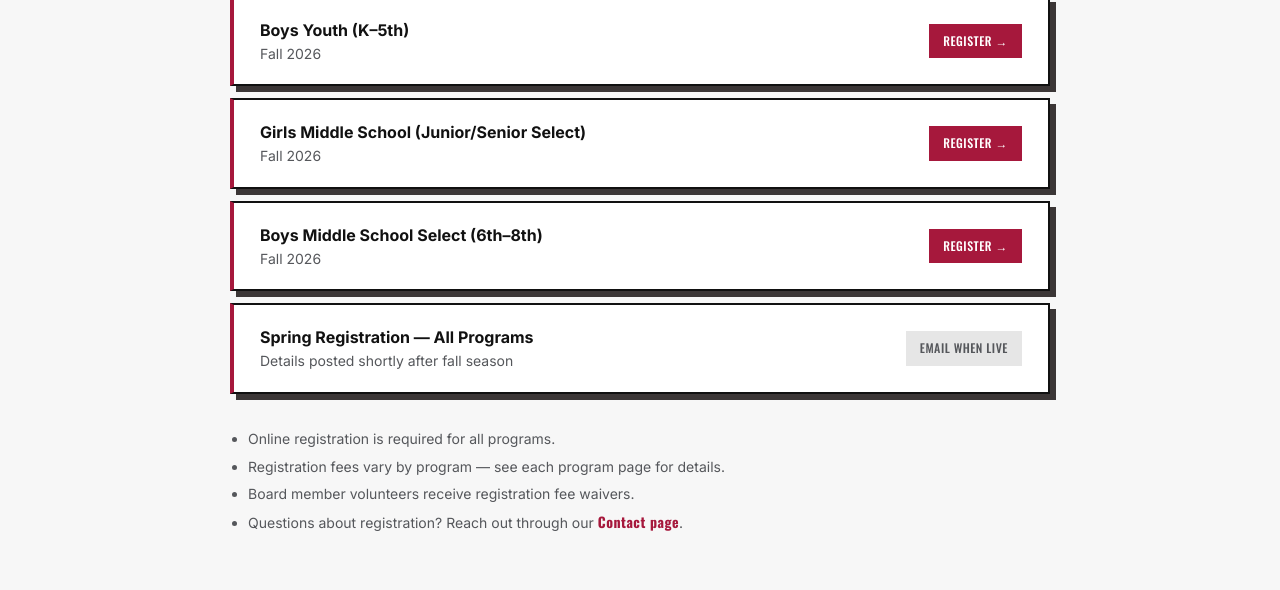
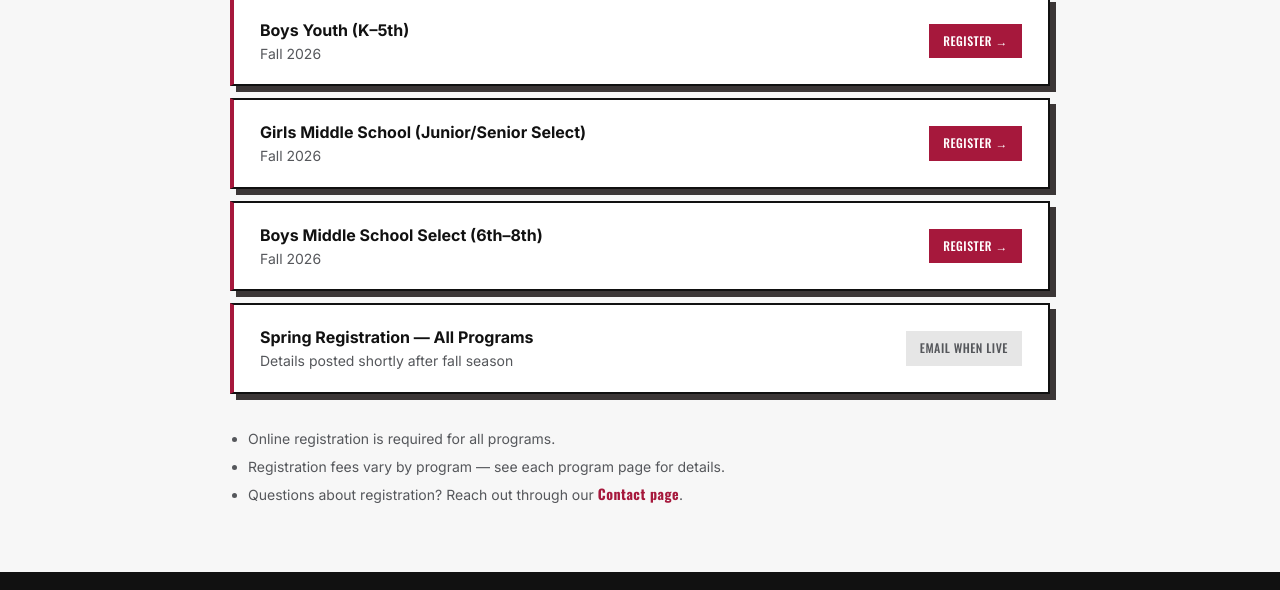
Before and after one commit to schmidtallen-byte/longhorns-youth-lax, a plain HTML site: page registration.html in a window 1280 px wide. Shown: the part 630-1220 px from the top of the page. Drawn offline with nearby package versions, Linux system fonts and the light colour scheme.

Commit message:
Add files via upload

```diff
--- a/registration.html
+++ b/registration.html
@@ -99,7 +99,6 @@
     <ul class="reg-note">
       <li>Online registration is required for all programs.</li>
       <li>Registration fees vary by program — see each program page for details.</li>
-      <li>Board member volunteers receive registration fee waivers.</li>
       <li>Questions about registration? Reach out through our <a href="contact.html" class="link-red">Contact page</a>.</li>
     </ul>
   </div>
```
